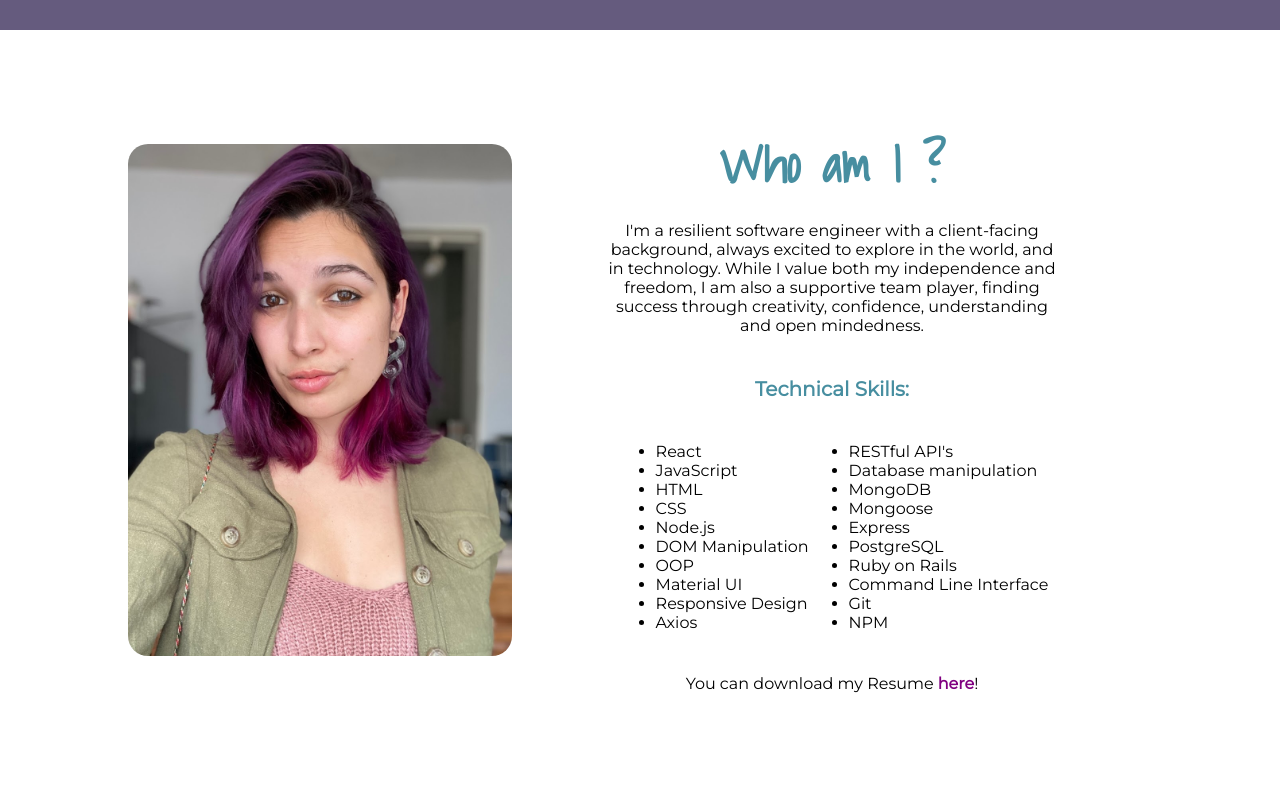
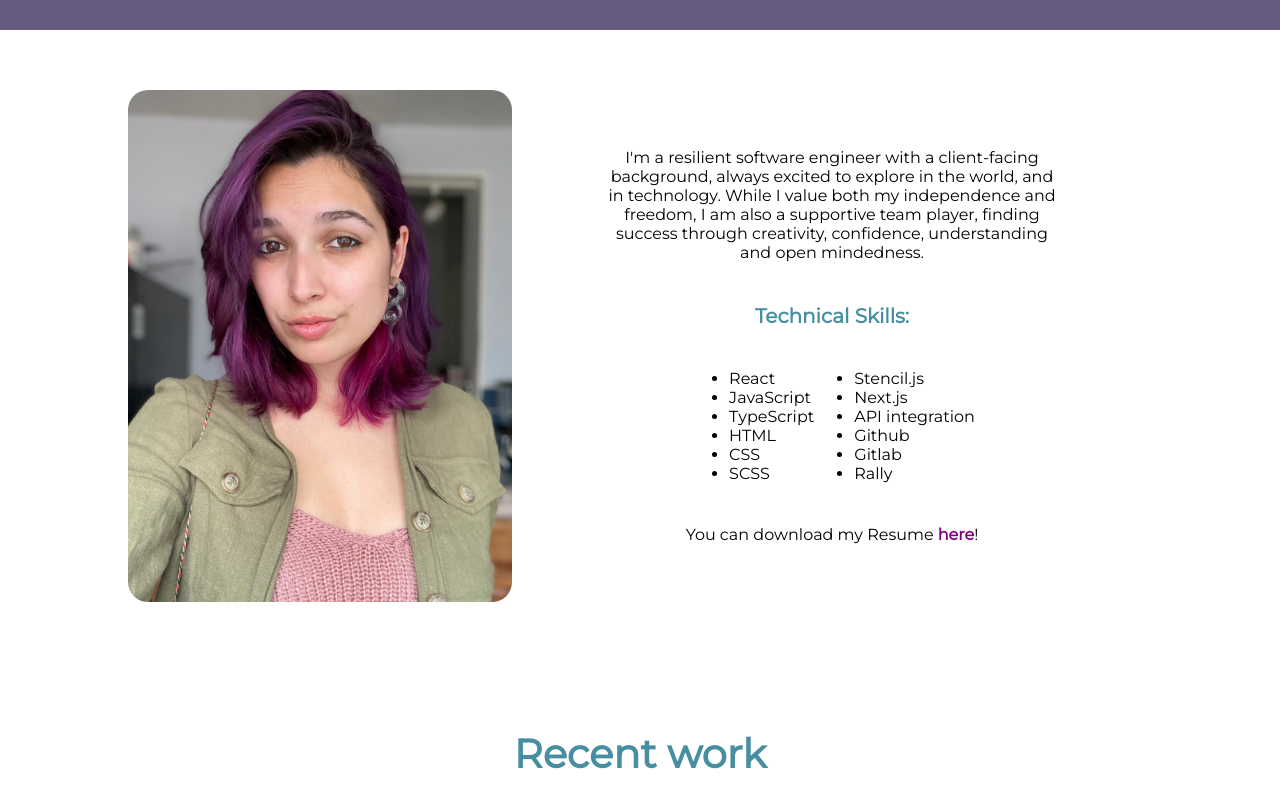
Before and after one commit to amandaphail/portfolio, a React (Create React App) app: page / in a window 1280 px wide. Shown: the part 640-1448 px from the top of the page. Built offline with nearby package versions, Linux system fonts and the light colour scheme; a web font is replaced by a local one.

Commit message:
adjust title and about me text

```diff
--- a/src/screens/AboutMe.jsx
+++ b/src/screens/AboutMe.jsx
@@ -8,7 +8,7 @@ export default function AboutMe() {
         <img id="me" alt="Me" src={me}></img>
 
         <div id="content">
-          <h1 id="who">Who am I ?</h1>
+          {/* <h1 id="who">Who am I ?</h1> */}
           <p id="about"> I'm a resilient software engineer with a client-facing background, always excited to explore in the world, and in technology. While I value both my independence and freedom, I am also a supportive team player, finding success through creativity, confidence, understanding and open mindedness.</p>
 
           <h4 id="tech">
@@ -20,25 +20,18 @@ export default function AboutMe() {
               <ul>
                 <li>React</li>
                 <li>JavaScript</li>
+                <li>TypeScript</li>
                 <li>HTML</li>
                 <li>CSS</li>
-                <li>Node.js</li>
-                <li>DOM Manipulation</li>
-                <li>OOP</li>
-                <li>Material UI</li>
-                <li>Responsive Design</li>
-                <li>Axios</li>
-              </ul><ul>
-                <li>RESTful API's</li>
-                <li>Database manipulation</li>
-                <li>MongoDB</li>
-                <li>Mongoose</li>
-                <li>Express</li>
-                <li>PostgreSQL</li>
-                <li>Ruby on Rails</li>
-                <li>Command Line Interface</li>
-                <li>Git</li>
-                <li>NPM</li>
+                <li>SCSS</li>
+              </ul>
+              <ul>
+                <li>Stencil.js</li>
+                <li>Next.js</li>
+                <li>API integration</li>
+                <li>Github</li>
+                <li>Gitlab</li>
+                <li>Rally</li>
               </ul>
             </div>
           </div>
--- a/src/screens/Title.jsx
+++ b/src/screens/Title.jsx
@@ -10,7 +10,7 @@ export default function Title() {
 
       <div id="mytitle">
         <h1 id ="myname">Amanda Phail</h1>
-        <h2 id="titlename">Software Engineer | Full Stack Developer</h2>
+        <h2 id="titlename">Software Engineer</h2>
       </div>
     </div>
   )
```
